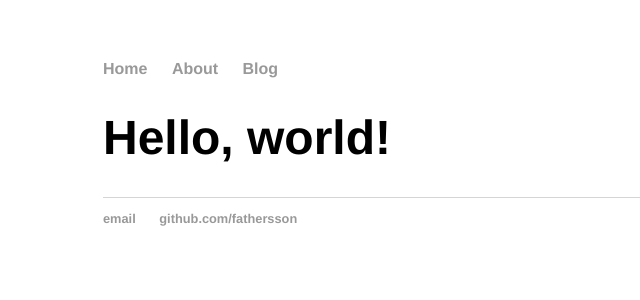
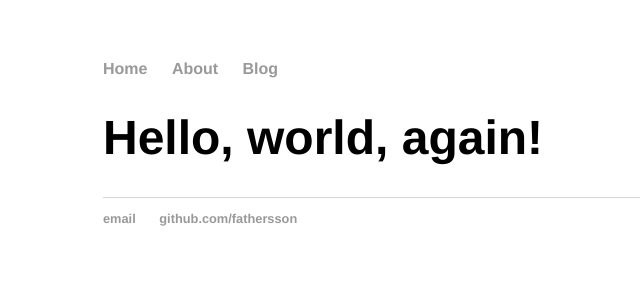
Before and after one commit to iinegve/fathersson.github.io, a Jekyll site: the page built from index.html, in a window 1280 px wide. Shown: the top 300 px of the page, without its empty margins (89-729 px from the left). Built offline with Jekyll 4.4.1, drawn with Linux system fonts in a browser that asks for light colours.

Commit message:
Experiment with index.html

```diff
--- a/index.html
+++ b/index.html
@@ -3,5 +3,5 @@ layout: default
 title: First baby step
 ---
 <div class="blurb">
-	<h1>Hello, world!</h1>
+	<h1>Hello, world, again!</h1>
 </div><!-- /.blurb -->
```
